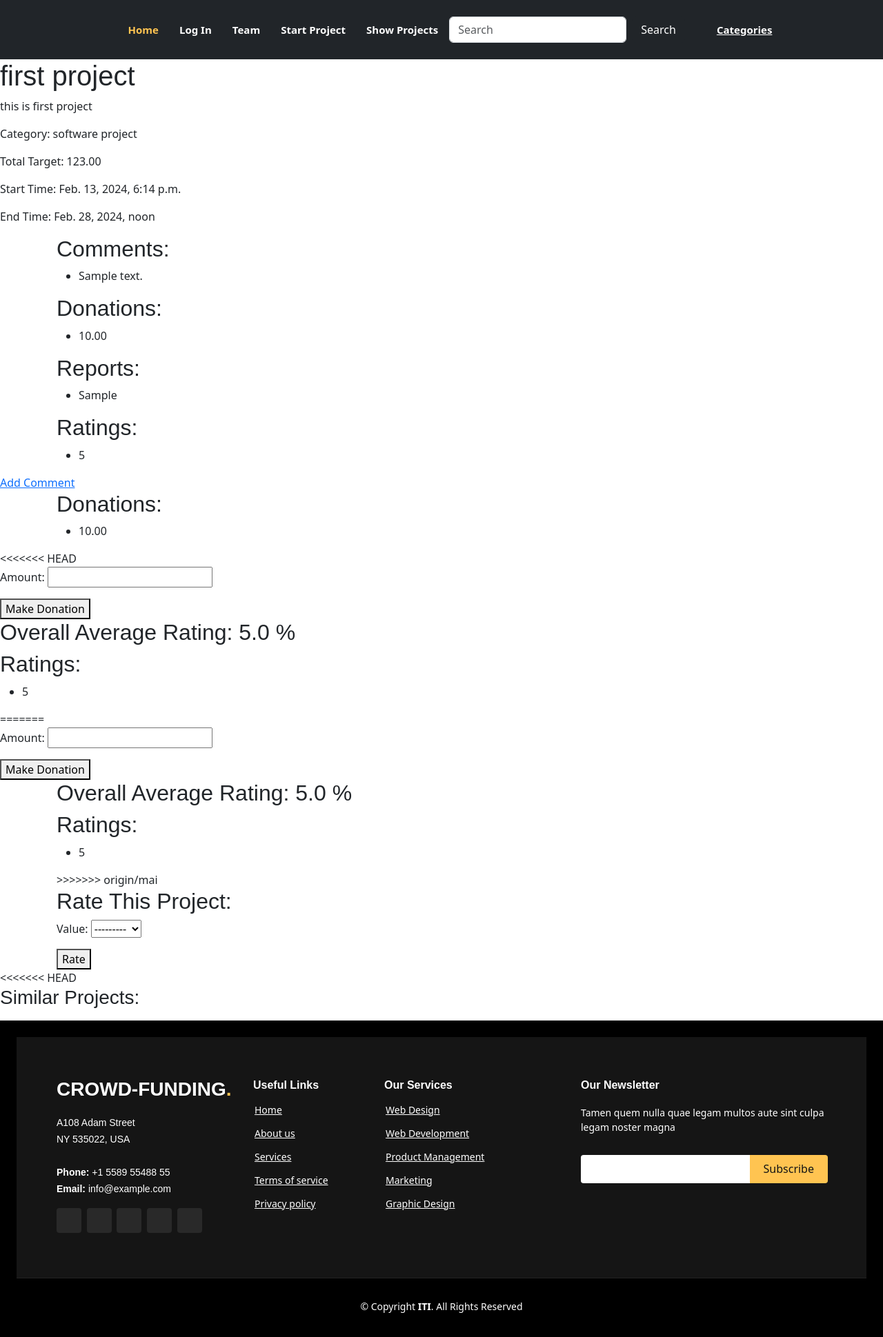
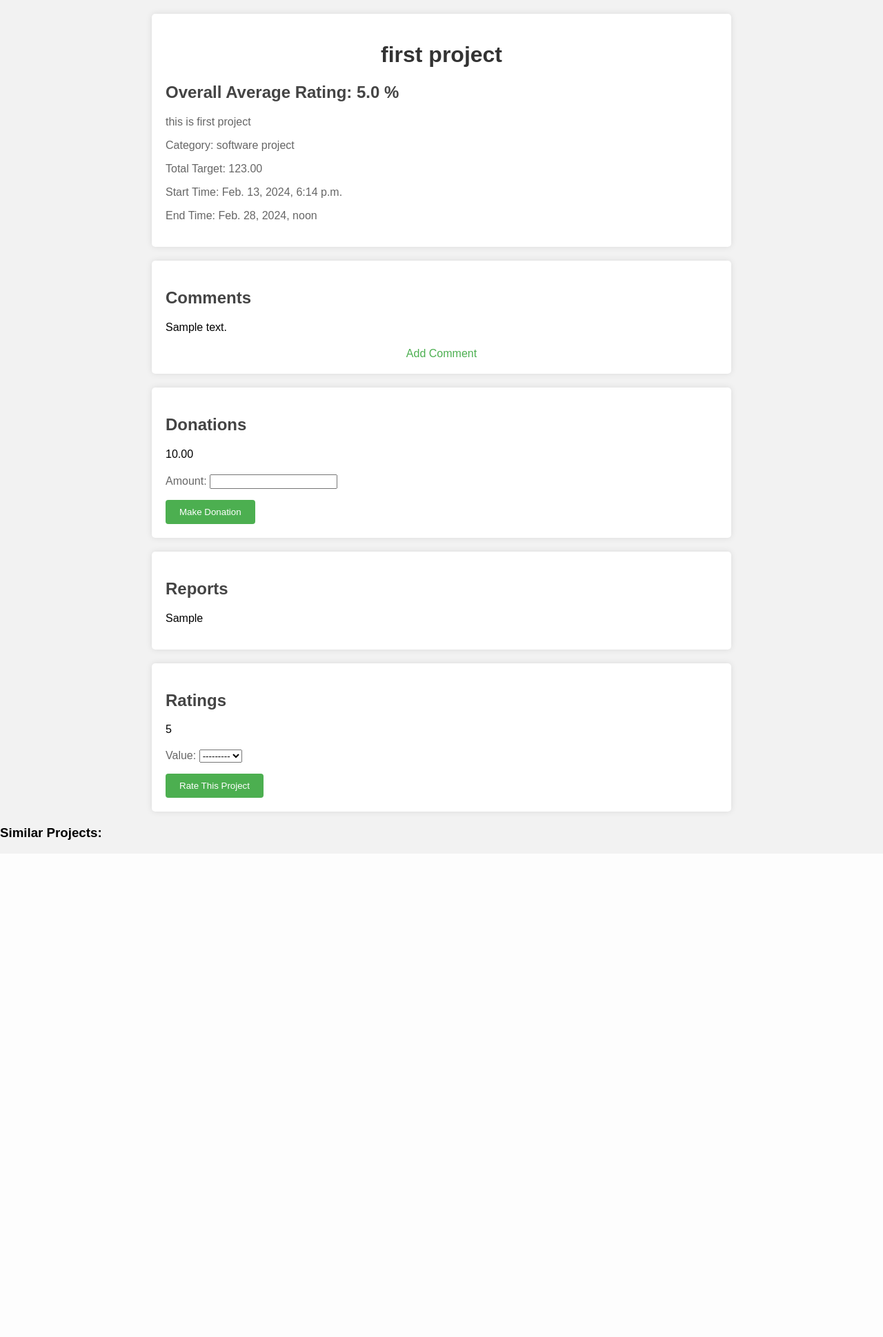
Before and after one commit to mahmoudamr5896/Project_Django, a Django app: page /1/ in a window 1280 px wide. Shown: the whole page at 69% size. After the commit the page ends 1218 px from the top, so only its background shows below. Run offline with Django 5.2, Linux system fonts and the light colour scheme; data comes from the database, SQL or seed files in the repository; tables that the repository leaves empty hold one stand-in row (values such as "Sample post"); some libraries are stand-ins or nearby versions.

Commit message:
add finall edit to home page

```diff
--- a/myapp/forms.py
+++ b/myapp/forms.py
@@ -6,7 +6,7 @@ class ProjectForm(forms.ModelForm):
     tags = forms.CharField(max_length=200, required=False)
     class Meta:
         model = Project
-        fields = ['title', 'details', 'category', 'total_target', 'start_time', 'end_time']
+        fields = ['title', 'details', 'category', 'total_target', 'start_time', 'end_time','images']
 
 
 class CommentForm(forms.ModelForm):
--- a/myapp/models.py
+++ b/myapp/models.py
@@ -20,16 +20,17 @@ class Project(models.Model):
     start_time = models.DateTimeField()
     end_time = models.DateTimeField()
     creator = models.ForeignKey(User, on_delete=models.CASCADE)
+    images=models.ImageField(blank=True)
 
 class SimilarProject(models.Model):
     base_project = models.ForeignKey(Project, on_delete=models.CASCADE, related_name='base_project')
     similar_project = models.ForeignKey(Project, on_delete=models.CASCADE, related_name='similar_project')
 
 class Picture(models.Model):
-    project = models.ForeignKey(Project, on_delete=models.CASCADE)
+    project = models.ForeignKey(Project, default=None, on_delete=models.CASCADE)
     image = models.ImageField(upload_to='project_images/')
     def __str__(self):
-        return self.image
+        return Project.title
 
 class Comment(models.Model):
     project = models.ForeignKey(Project, on_delete=models.CASCADE)
--- a/myapp/templates/myapp/home.html
+++ b/myapp/templates/myapp/home.html
@@ -1,17 +1,12 @@
 {% extends "base.html" %}
 {% load static %}
-
-
           {% block Cat %}
-
           <ul>
             {% for cat in categories %}
             <li><a href="{% url 'category_projects' cat.id %}" class="text-dark">{{ cat.name }}</a></li>
             {% endfor %}
           </ul>
           {% endblock %}
-
-
 {% block content %}
 <section id="hero" class="d-flex align-items-center justify-content-center">
  <div class="container" data-aos="fade-up">
--- a/myapp/templates/myapp/project_detail.html
+++ b/myapp/templates/myapp/project_detail.html
@@ -1,5 +1,3 @@
-{% extends "base.html" %}
-{% load static %}
 <!DOCTYPE html>
 <html lang="en">
 <head>
@@ -7,49 +5,103 @@
     <title>{{ project.title }}</title>
     <style>
         /* Add your CSS styles here */
+        body {
+            font-family: Arial, sans-serif;
+            background-color: #f2f2f2;
+            margin: 0;
+            padding: 0;
+        }
         .container {
-            max-height: 400px; /* Define the maximum height of the container */
-            overflow-y: auto; /* Enable vertical scrolling */
-            border: 1px solid #ccc; /* Add border for visual appeal */
-            padding: 10px; /* Add padding to the container */
-            margin-bottom: 20px; /* Add some space between elements */
+            max-width: 800px;
+            margin: 20px auto;
+            padding: 20px;
+            background-color: #fff;
+            border-radius: 5px;
+            box-shadow: 0 0 10px rgba(0, 0, 0, 0.1);
         }
-        /* Style for individual comments */
-        .comment {
-            margin-bottom: 10px; /* Add some space between comments */
+        h1 {
+            color: #333;
+            text-align: center;
+        }
+        p {
+            color: #666;
+        }
+        .container h2 {
+            color: #444;
+            margin-top: 20px;
+        }
+        ul {
+            list-style-type: none;
+            padding: 0;
+        }
+        li {
+            margin-bottom: 10px;
+        }
+        .container a {
+            display: block;
+            text-align: center;
+            margin-top: 20px;
+            color: #4caf50;
+            text-decoration: none;
+        }
+        .container form {
+            margin-top: 20px;
+        }
+        .container button {
+            background-color: #4caf50;
+            color: #fff;
+            padding: 10px 20px;
+            border: none;
+            border-radius: 4px;
+            cursor: pointer;
+        }
+        .container button:hover {
+            background-color: #45a049;
         }
             </style>
 </head>
 <body>
     {% block content %}
 
+
+
+    <div class="container">
         <h1>{{ project.title }}</h1>
+        <h2>Overall Average Rating: {{ average_rating|default:"No ratings yet" }} %</h2>
+
     <p>{{ project.details }}</p>
     <p>Category: {{ project.category }}</p>
     <p>Total Target: {{ project.total_target }}</p>
     <p>Start Time: {{ project.start_time }}</p>
     <p>End Time: {{ project.end_time }}</p>
 
+</div>
 <div class="container">
-        <h2>Comments:</h2>
+        <h2>Comments</h2>
         <ul>
             {% for comment in comments %}
                 <li class="comment">{{ comment.content }}</li>
             {% endfor %}
         </ul>
+        <a href="{% url 'add-comment' project.id %}" class="action-button">Add Comment</a>
     </div>
 
     <div class="container">
-        <h2>Donations:</h2>
+        <h2>Donations</h2>
         <ul>
             {% for donation in donations %}
                 <li>{{ donation.amount }}</li>
             {% endfor %}
         </ul>
+        <form method="post" class="donation-form">
+            {% csrf_token %}
+            {{ donation_form.as_p }}
+            <button type="submit" class="action-button">Make Donation</button>
+        </form>
     </div>
 
     <div class="container">
-        <h2>Reports:</h2>
+        <h2>Reports</h2>
         <ul>
             {% for report in reports %}
                 <li>{{ report.reason }}</li>
@@ -58,91 +110,25 @@
     </div>
 
     <div class="container">
-        <h2>Ratings:</h2>
+        <h2>Ratings</h2>
         <ul>
             {% for rating in ratings %}
                 <li>{{ rating.value }}</li>
             {% endfor %}
         </ul>
-    </div>
-
-    <a href="{% url 'add-comment' project.id %}">Add Comment</a>
-
-    <div class="container">
-        <h2>Donations:</h2>
-        <ul>
-            {% for donation in donations %}
-                <li>{{ donation.amount }}</li>
-            {% endfor %}
-        </ul>
-    </div>
-
-<<<<<<< HEAD
-<form method="post">
-    {% csrf_token %}
-    {{ donation_form.as_p }}
-    <button type="submit">Make Donation</button>
-</form>
-<h2>Overall Average Rating: {{ average_rating|default:"No ratings yet" }} %</h2>
-<h2>Ratings:</h2>
-{% if ratings %}
-    <ul>
-        {% for rating in ratings %}
-            <li>{{ rating.value }}</li>
-        {% endfor %}
-    </ul>
-{% else %}
-    <p>No ratings yet.</p>
-{% endif %}
-=======
-    <form method="post">
-        {% csrf_token %}
-        {{ donation_form.as_p }}
-        <button type="submit">Make Donation</button>
-    </form>
-
-    <div class="container">
-        <h2>Overall Average Rating: {{ average_rating|default:"No ratings yet" }} %</h2>
-
-        <h2>Ratings:</h2>
-        {% if ratings %}
-            <ul>
-                {% for rating in ratings %}
-                    <li>{{ rating.value }}</li>
-                {% endfor %}
-            </ul>
-        {% else %}
-            <p>No ratings yet.</p>
-        {% endif %}
->>>>>>> origin/mai
-
-        <h2>Rate This Project:</h2>
-        <form method="post">
+        <form method="post" class="rating-form">
             {% csrf_token %}
             {{ rating_form.as_p }}
-            <button type="submit">Rate</button>
+            <button type="submit" class="action-button">Rate This Project</button>
         </form>
     </div>
 
-<<<<<<< HEAD
     <h3>Similar Projects:</h3>
     <ul>
         {% for similar_project in similar_projects %}
             <li>{{ similar_project.title }}</li>
         {% endfor %}
     </ul>
-</form>
     {% endblock %}
-=======
-    <div class="container">
-        <h3>Similar Projects:</h3>
-        <ul>
-            {% for similar_project in similar_projects %}
-                <li>{{ similar_project.title }}</li>
-            {% endfor %}
-        </ul>
-    </div>
->>>>>>> origin/mai
 </body>
-
 </html>
--- a/myapp/views.py
+++ b/myapp/views.py
@@ -15,7 +15,7 @@ from django.db.models import Q
 # def index(request):
     # return HttpResponse("Happy Day Mahmoud")
     # return render(request, 'myapp/home.html')
-#__________________________________________________________________________________________________________________
+#_________________________________________________ _________________________________________________________________
 NULL={}
 def getUser(request):
         user = _register_task.objects.get(id=request.session['user_id'])
@@ -268,7 +268,7 @@ def create_project(request):
                 for tag_name in tags_list:
                     tag, created = Tag.objects.get_or_create(name=tag_name)
                     project.tags.add(tag)
-            return redirect('project-list')
+            return redirect('project_list')
     else:
         form = ProjectForm()
     return render(request, 'myapp/create_project.html', {'form': form})
--- a/static/Css/style.css
+++ b/static/Css/style.css
@@ -913,3 +913,4 @@ section {
   font-size: 13px;
   color: #fff;
 }
+/*  */
--- a/templates/base.html
+++ b/templates/base.html
@@ -8,6 +8,8 @@
     <title>{% block title %}WebSite{% endblock %}</title>
     <link href="{% static 'Css/bootstrap.min.css' %}" rel="stylesheet">
     <link href="{% static 'Css/style.css' %}" rel="stylesheet">
+    <link href="{% static 'Css/form.css' %}">
+
     <link rel="icon" href="">
     <link href="https://cdn.jsdelivr.net/npm/bootstrap@5.3.0-alpha1/dist/css/bootstrap.min.css" rel="stylesheet" integrity="sha384-KyZXEAg3QhqLMpG8r+Knujsl5+z5vIOIpkDkUrOymawXQK+IV5+TN3s6m8w3zaGt" crossorigin="anonymous">
 </head>
```
Also changed, not shown: myapp/templates/myapp/create_project.html (+6 -90 lines), myapp/templates/myapp/project_list.html (+28 -6 lines), static/Css/form.css (added, +49 -0 lines), templates/footer.html (added, +85 -0 lines), templates/header.html (added, +33 -0 lines), Screenshot_from_2024-02-28_17-13-23.png (added), Screenshot_from_2024-02-29_00-34-49.png (added), myapp/migrations/0004_project_images_alter_picture_project_and_more.py (added). Lines whose indentation alone changed are shown as unchanged.
